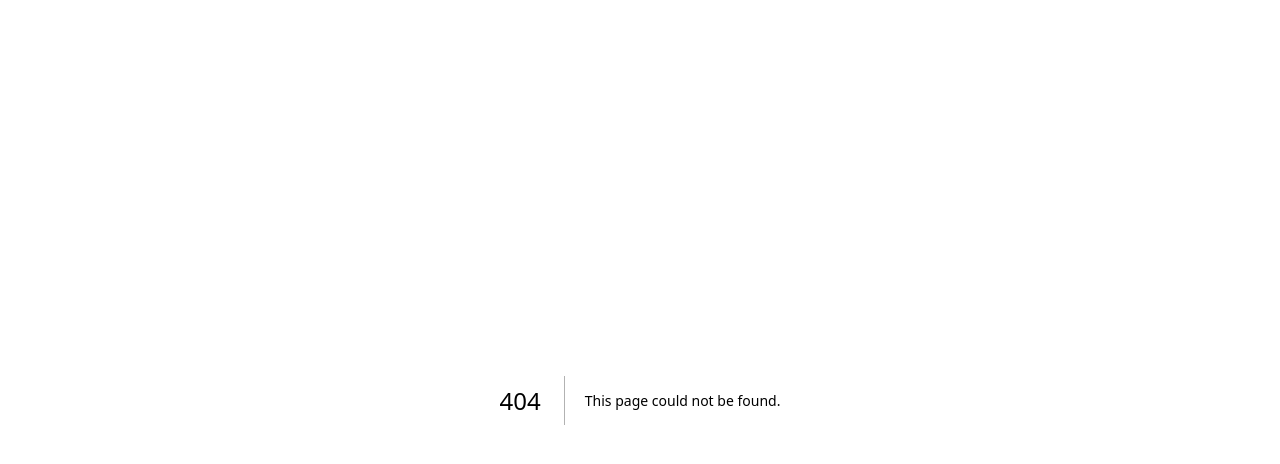
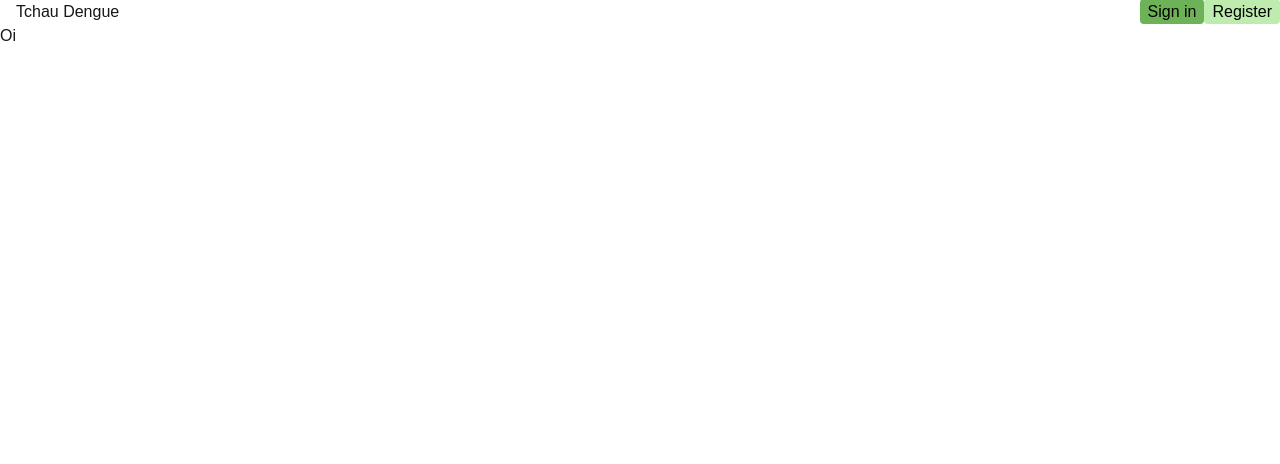
Before and after one commit to Henrique-God/EngSoft, a Next.js app: page /signin in a window 1280 px wide. Before the commit this address had no page. Shown: the top 464 px of the page. Built offline with nearby package versions, Linux system fonts and the light colour scheme.

Commit message:
header parcial

```diff
--- /dev/null
+++ b/src/app/signin/page.tsx
@@ -0,0 +1,9 @@
+import { Header } from '../../components/Header';
+
+
+export default function Signin(){
+    return <>
+        <Header page="About" />
+        <h1>Oi</h1>
+    </>
+}
--- /dev/null
+++ b/src/components/Header.module.css
@@ -0,0 +1,29 @@
+.sign_in {
+    background-color: #6eb257;
+    color: #000000; /* text-white */
+    padding: 0.25rem 0.5rem; /* px-2 py-1 */
+    border-radius: 0.25rem; /* rounded */
+    outline: none; /* outline-none */
+
+}
+
+.sign_in:hover,
+.sign_in:focus {
+    background-color: #15803d; /* hover:bg-green-700 focus:bg-green-700 */
+}
+
+.register {
+    background-color: #BEECAE;
+    color: #000000; /* text-white */
+    padding: 0.25rem 0.5rem; /* px-2 py-1 */
+    border-radius: 0.25rem; /* rounded */
+    outline: none; /* outline-none */
+}
+
+.header_wrapper {
+    display: flex;
+    justify-content: space-between;
+    align-items: center;
+    margin-left: 16px;
+
+}
--- a/src/components/Header.tsx
+++ b/src/components/Header.tsx
@@ -0,0 +1,31 @@
+import Link from "next/link";
+
+import styles from "./Header.module.css";
+
+type HeaderProps = {
+    page: string
+}
+
+export function Header({ page }: HeaderProps) {
+    return <>
+        <div className={styles.header_wrapper}>
+            <div className="">
+                <h1 className="">
+                        Tchau Dengue
+                </h1>
+
+            </div>
+            <div className="">
+                <Link
+                    className={styles.sign_in}
+
+                    href="/signin">Sign in</Link>
+                <Link
+                className={styles.register}
+                href="/register">Register</Link>
+            </div>
+
+        </div>
+    </>
+
+}
--- a/tailwind.config.ts
+++ b/tailwind.config.ts
@@ -2,9 +2,9 @@ import type { Config } from "tailwindcss";
 
 const config: Config = {
   content: [
-    "./pages/**/*.{js,ts,jsx,tsx,mdx}",
-    "./components/**/*.{js,ts,jsx,tsx,mdx}",
-    "./app/**/*.{js,ts,jsx,tsx,mdx}",
+    "./src/pages/**/*.{js,ts,jsx,tsx,mdx}",
+    "./src/components/**/*.{js,ts,jsx,tsx,mdx}",
+    "./src/app/**/*.{js,ts,jsx,tsx,mdx}",
   ],
   theme: {
     extend: {
```
Also changed, not shown: src/app/singin/page.tsx (deleted).
